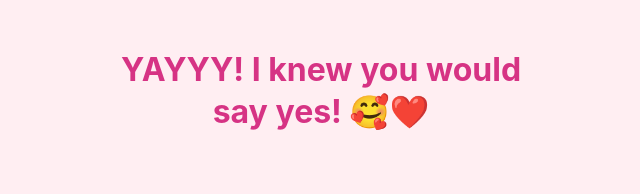
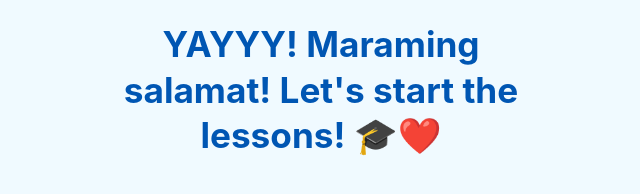
Before and after one commit to dannyarteaga713/dannyarteaga713.github.io, a plain HTML site: page index.html in a window 1280 px wide. Both pictures are taken after a click on the button "Yes". Shown: the part 432-626 px from the top of the page, without its empty margins (319-959 px from the left). Drawn offline with Linux system fonts and the light colour scheme.

Commit message:
Add files via upload

```diff
--- a/index.html
+++ b/index.html
@@ -3,21 +3,21 @@
 <head>
     <meta charset="UTF-8">
     <meta name="viewport" content="width=device-width, initial-scale=1.0">
-    <title>Interactive Proposal App</title>
+    <title>Tagalog Teacher Proposal</title>
     <link rel="stylesheet" href="style.css">
 </head>
 <body>
 
     <div class="card-container">
         <div class="image-wrapper">
-            <img id="display-gif" src="https://media.giphy.com/media/v1.Y2lkPTc5MGI3NjExbW9scXF6YTN0Y3I2bW93ZzB4N29wY3RxamM0bXN6cmN6ZzZsOHZ0dyZlcD12MV9pbnRlcm5hbF9naWZfYnlfaWQmY3RsPTE/KztT2c4Y8m7xcEMYUt/giphy.gif" alt="Cute interaction graphic">
+            <img id="display-gif" src="https://media.giphy.com/media/v1.Y2lkPTc5MGI3NjExbW9scXF6YTN0Y3I2bW93ZzB4N29wY3RxamM0bXN6cmN6ZzZsOHZ0dyZlcD12MV9pbnRlcm5hbF9naWZfYnlfaWQmY3RsPTE/KztT2c4Y8m7xcEMYUt/giphy.gif" alt="Cute graphic interaction">
         </div>
 
-        <h1 id="question-text">Will you be my Valentine? ( ˶ᵔ ᵕ ᵔ˶)</h1>
+        <h1 id="question-text">Would you be my Tagalog teacher? 🥺🇵🇭</h1>
 
         <div class="btn-group" id="action-controls">
             <button id="btn-yes" class="btn">Yes</button>
-            <button id="btn-no" class="btn">No</button>
+            <button id="btn-no" class="btn">Hindi</button>
         </div>
     </div>
 
--- a/script.js
+++ b/script.js
@@ -1,54 +1,52 @@
 document.addEventListener("DOMContentLoaded", function() {
-    // Select our UI Nodes
+    // Select core DOM elements
     const btnYes = document.getElementById("btn-yes");
     const btnNo = document.getElementById("btn-no");
     const questionText = document.getElementById("question-text");
     const displayGif = document.getElementById("display-gif");
     const actionControls = document.getElementById("action-controls");
 
-    // The state tracking values
+    // Local runtime variables
     let noClickCount = 0;
     let yesButtonScale = 1.0;
-    let fontSizeValue = 1.2; // Baseline font size in rem units
+    let fontSizeValue = 1.2;
 
-    // Array of string labels to loop through when they try to click "No"
+    // Progression loop for rejection strings
     const rejectionPhrases = [
-        "No",
-        "Are you absolutely sure? 🥺",
-        "Ples think about it again... 😭",
-        "Don't do this to me!!",
-        "What if I buy you coffee? ☕",
-        "You're breaking my heart, click yes!"
+        "Hindi",
+        "Talaga ba? Isip muna... 🥺",
+        "Huwag naman ganyan! 😭",
+        "Sige na, please? Sali ako!",
+        "Libre kitang kape! ☕",
+        "Pindutin mo na yung Yes! Simulan na natin!"
     ];
 
-    // --- Action Listener: Rejection Handler ---
+    // --- Action Listener: Rejection Event ---
     btnNo.addEventListener("click", function() {
         noClickCount++;
 
-        // 1. Cycle through phrases (clamp at the last message if they keep clicking)
+        // Determine current string phrase
         const phraseIndex = Math.min(noClickCount, rejectionPhrases.length - 1);
         btnNo.innerText = rejectionPhrases[phraseIndex];
 
-        // 2. Scale up the Success button component exponentially
+        // Incrementally adjust dimensions of the confirmation node
         yesButtonScale += 0.4;
         fontSizeValue += 0.2;
 
         btnYes.style.transform = `scale(${yesButtonScale})`;
         btnYes.style.fontSize = `${fontSizeValue}rem`;
-
-        // Ensure padding grows comfortably along with scaling bounds
         btnYes.style.padding = `${12 + noClickCount * 2}px ${28 + noClickCount * 4}px`;
     });
 
-    // --- Action Listener: Success Routing Handler ---
+    // --- Action Listener: Confirmation Event ---
     btnYes.addEventListener("click", function() {
-        // Transform the active layout contents seamlessly to emulate yay.html view state!
-        questionText.innerText = "YAYYY! I knew you would say yes! 🥰❤️";
+        // Smooth DOM mutation for the target layout view state
+        questionText.innerText = "YAYYY! Maraming salamat! Let's start the lessons! 🎓❤️";
 
-        // Swap the default graphic out for the victory celebratory GIF asset
+        // Retain the high-quality victory graphic source link
         displayGif.src = "https://media.giphy.com/media/v1.Y2lkPTc5MGI3NjExbW9scXF6YTN0Y3I2bW93ZzB4N29wY3RxamM0bXN6cmN6ZzZsOHZ0dyZlcD12MV9pbnRlcm5hbF9naWZfYnlfaWQmY3RsPTE/KztT2c4Y8m7xcEMYUt/giphy.gif";
 
-        // Hide the choice button module completely
+        // Wipe away the options controls wrapper element completely
         actionControls.style.display = "none";
     });
 });
--- a/style.css
+++ b/style.css
@@ -1,4 +1,4 @@
-/* --- Global Foundations --- */
+/* --- Global Reset & Architecture --- */
 * {
     box-sizing: border-box;
     margin: 0;
@@ -10,12 +10,12 @@ body {
     justify-content: center;
     align-items: center;
     min-height: 100vh;
-    background-color: #ffeef2; /* Soft pastel pink background */
+    background-color: #f0faff; /* Light soft sky blue pastel background */
     font-family: -apple-system, BlinkMacSystemFont, "Segoe UI", Roboto, Helvetica, Arial, sans-serif;
     overflow-x: hidden;
 }
 
-/* --- Container Framework --- */
+/* --- Content Wrapper Matrix --- */
 .card-container {
     display: flex;
     flex-direction: column;
@@ -43,20 +43,20 @@ body {
 }
 
 h1 {
-    font-size: 2rem;
-    color: #d63384; /* Deep rose tone */
+    font-size: 2.2rem;
+    color: #0056b3; /* Deep navy blue contrast */
     margin-bottom: 30px;
     line-height: 1.3;
     padding: 0 10px;
 }
 
-/* --- Control Mechanics --- */
+/* --- Control Interactivity --- */
 .btn-group {
     display: flex;
     justify-content: center;
     align-items: center;
     gap: 20px;
-    flex-wrap: wrap; /* Prevents overflow scaling breakage */
+    flex-wrap: wrap;
     width: 100%;
 }
 
@@ -72,19 +72,19 @@ h1 {
 }
 
 #btn-yes {
-    background-color: #4caf50; /* Green Confirmation */
+    background-color: #28a745; /* Clean interactive green */
     color: white;
 }
 
 #btn-yes:hover {
-    background-color: #43a047;
+    background-color: #218838;
 }
 
 #btn-no {
-    background-color: #e53935; /* Red Negation */
+    background-color: #dc3545; /* Clean alert red */
     color: white;
 }
 
 #btn-no:hover {
-    background-color: #d32f2f;
+    background-color: #c82333;
 }
```
